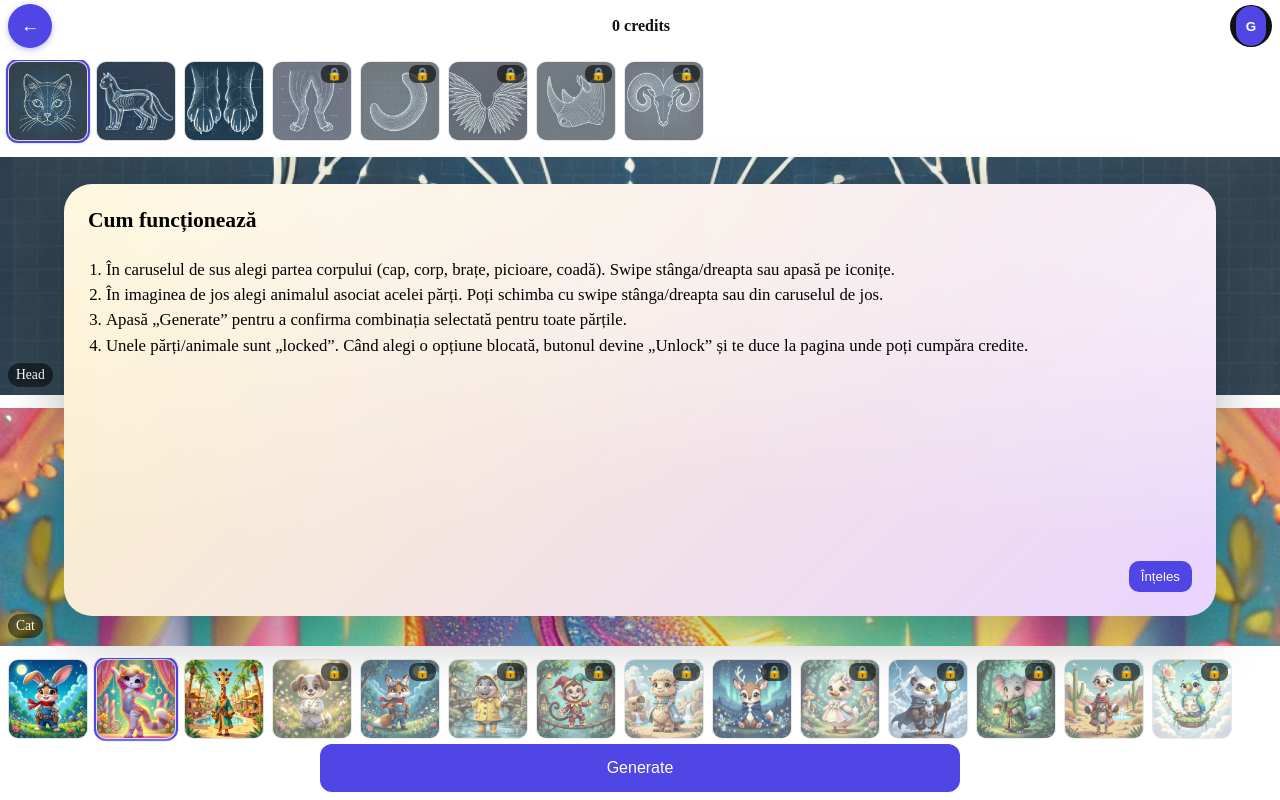
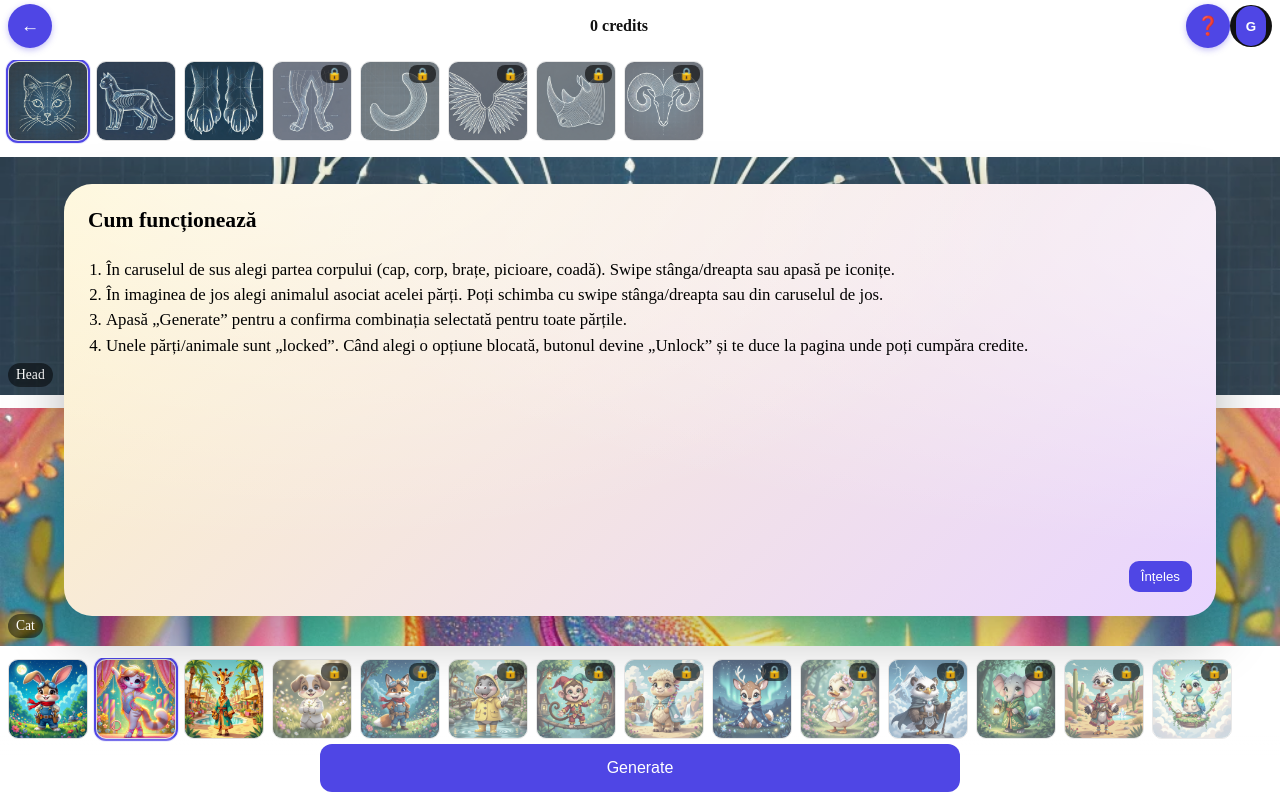
Before and after one commit to marianterinte/XooCreator, an Angular app in the folder xoo-creator/: page /builder in a window 1280 px wide. Built offline with nearby package versions, Linux system fonts and the light colour scheme.

Commit message:
Menu changes.

```diff
--- a/xoo-creator/src/app/creature-builder/creature-builder.component.html
+++ b/xoo-creator/src/app/creature-builder/creature-builder.component.html
@@ -5,12 +5,13 @@
     <div class="spacer"></div>
     <div class="credits">{{ creditsLeft }} credits</div>
     <div class="spacer"></div>
+    <!-- Standalone Help button only on builder -->
+    <button class="btn-icon help" type="button" aria-label="Ajutor" (click)="openHelp()">❓</button>
     <user-menu
       [userName]="'Guest'"
-      (help)="openHelp()"
       (profile)="goToProfile()"
       (settings)="goToSettings()"
-  (imaginationTree)="goToImaginationTree()"
+      (imaginationTree)="goToImaginationTree()"
       (logout)="logout()"
     />
   </header>
--- a/xoo-creator/src/app/shared/user-menu/user-menu.component.html
+++ b/xoo-creator/src/app/shared/user-menu/user-menu.component.html
@@ -18,9 +18,8 @@
       </div>
     </div>
     <hr />
-    <button role="menuitem" (click)="profile.emit()"><span class="icon">👤</span> View Profile</button>
-    <button role="menuitem" (click)="settings.emit()"><span class="icon">⚙️</span> Account Settings</button>
-    <button role="menuitem" (click)="help.emit()"><span class="icon">❓</span> Help</button>
+  <button role="menuitem" (click)="profile.emit()"><span class="icon">👤</span> View Profile</button>
+  <button role="menuitem" (click)="settings.emit()"><span class="icon">⚙️</span> Account Settings</button>
   <button role="menuitem" (click)="imaginationTree.emit()"><span class="icon">🌳</span> Imagination Tree</button>
     <button role="menuitem" (click)="logout.emit()"><span class="icon">↩</span> Logout</button>
   </div>
--- a/xoo-creator/src/app/shared/user-menu/user-menu.component.ts
+++ b/xoo-creator/src/app/shared/user-menu/user-menu.component.ts
@@ -13,7 +13,6 @@ export class UserMenuComponent {
   @Input() avatarUrl: string | null = null;
 
   @Output() profile = new EventEmitter<void>();
-  @Output() help = new EventEmitter<void>();
   @Output() settings = new EventEmitter<void>();
   @Output() imaginationTree = new EventEmitter<void>();
   @Output() logout = new EventEmitter<void>();
```
